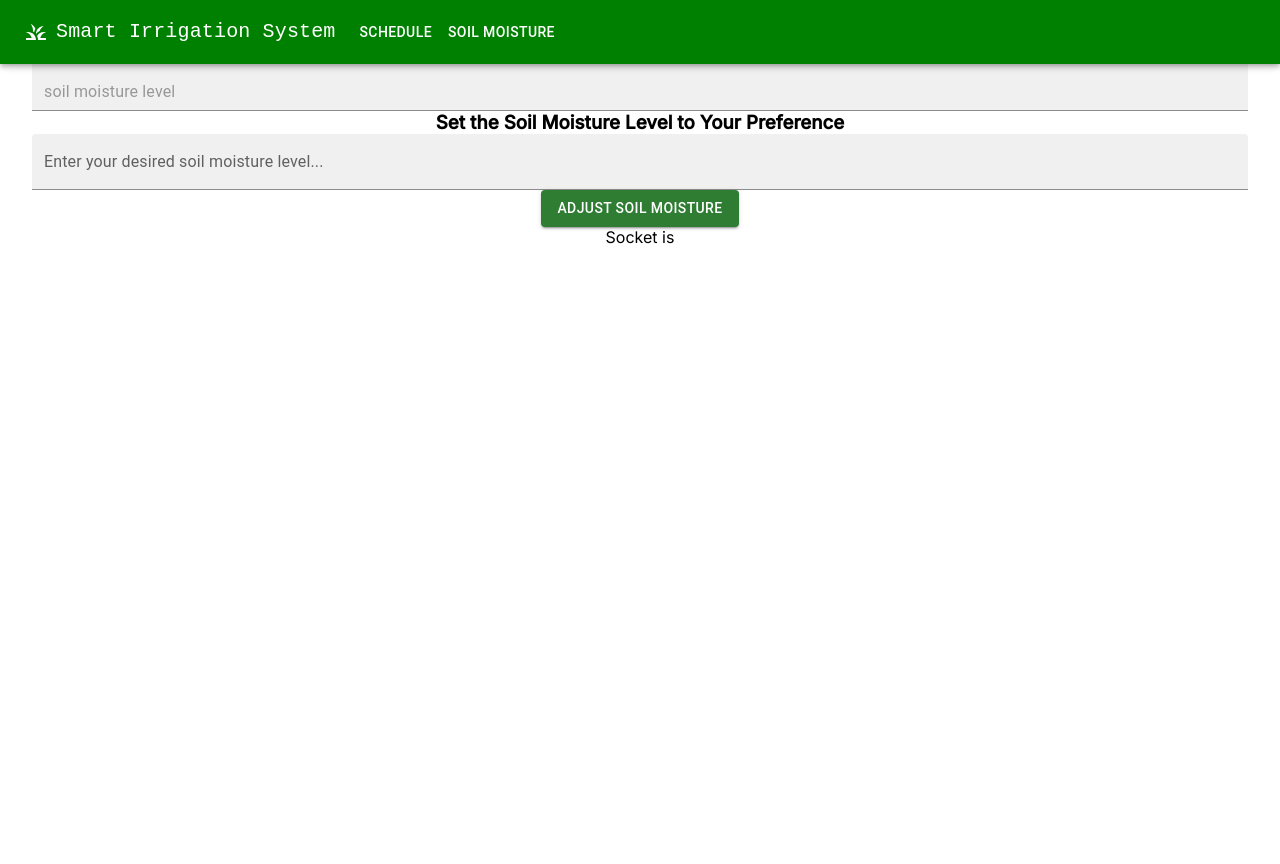
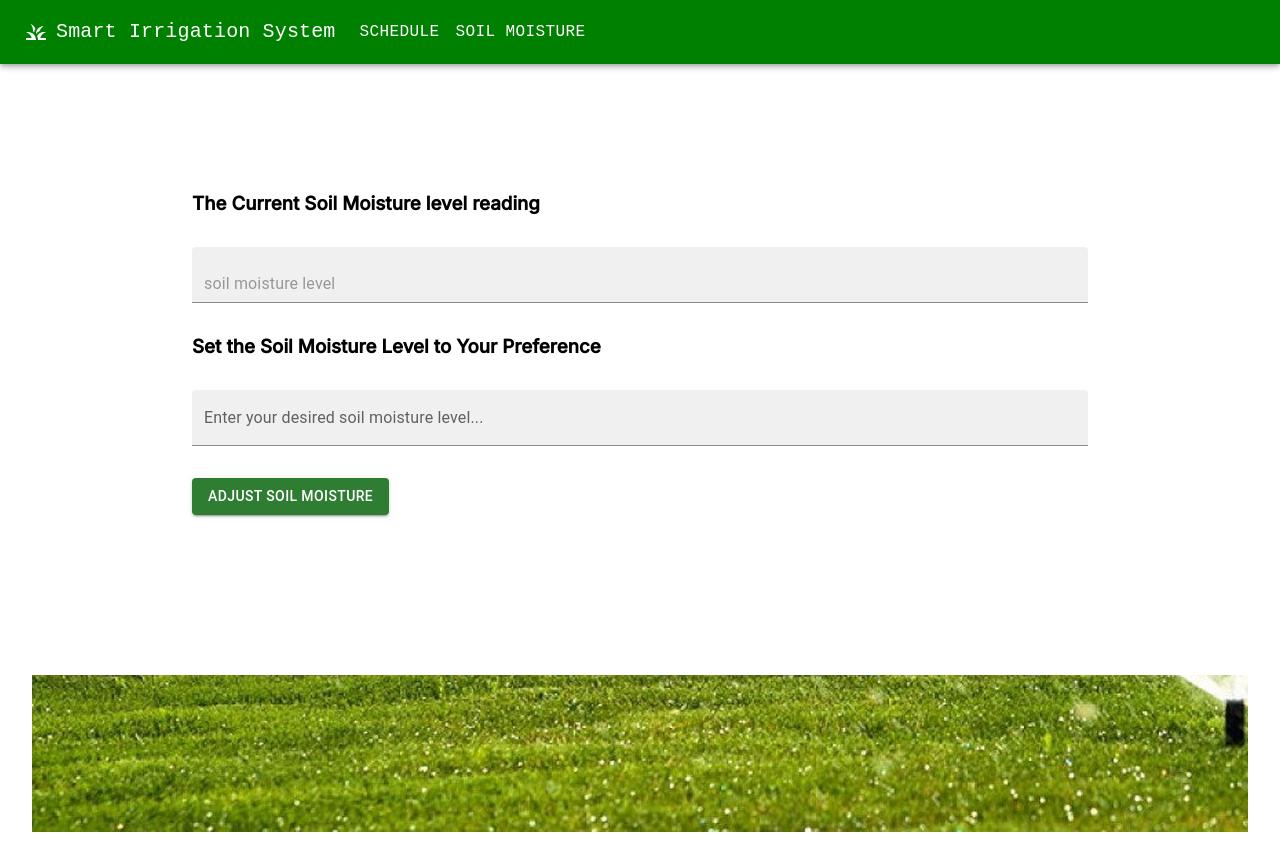
Before and after one commit to sarahishamsaied/smart-irrigation-frontend, a React (Vite) app: page /SoilMoisture in a window 1280 px wide. Before the commit the page ends 800 px from the top, so only its background shows below. Built offline with nearby package versions, Linux system fonts and the light colour scheme; no server answers.

Commit message:
last changes

```diff
--- a/src/IrrigationControl.jsx
+++ b/src/IrrigationControl.jsx
@@ -4,7 +4,7 @@ import { LocalizationProvider } from '@mui/x-date-pickers/LocalizationProvider';
 import { AdapterDayjs } from '@mui/x-date-pickers/AdapterDayjs';
 import { DateTimeField } from '@mui/x-date-pickers/DateTimeField';
 import Button from '@mui/material/Button';
-import { Grid, Paper } from '@mui/material';
+import { Grid,Typography, Paper } from '@mui/material';
 import dayjs from 'dayjs';
 const IrrigationControl = () => {
   const [startTime, setStartTime] = useState();
@@ -35,11 +35,15 @@ const IrrigationControl = () => {
     const timeRange = JSON.stringify({ startTime, endTime });
     socket.send(timeRange);
   };
+  const handleCancelClick = () => {
+    setStartTime(null);
+    setEndTime(null);
+  };
   return (
     <div>
-        <Grid container spacing={5}>
+        <Grid container padding={12} spacing={6}>
         <Grid item xs={12}>
-            <h2>Welcome to Our Smart Irrigation System</h2>
+            <h2 style={{fontFamily: 'monospace', fontSize: '28px',}}>Welcome to Our Smart Irrigation System</h2>
         </Grid>
         <Paper sx={{padding:7}}>" a cutting-edge solution designed to transform the way you manage and optimize your garden or agricultural watering needs.
         Harnessing the power of technology, our system integrates seamlessly with your environment, utilizing data-driven insights to deliver precise and efficient irrigation.
@@ -50,13 +54,19 @@ const IrrigationControl = () => {
             <Grid item xs={6}>
                 <DateTimeField
                 label="Pick a Start Date and Time "
-                slotProps= { { textField: { fullWidth: true } } }
+                slotProps={{ textField: { fullWidth: true } }}
                 value={startTime}
                 disablePast
-                onChange={setStartTime}
+                // onChange={setStartTime}
+                onChange={handleStartInputChange}
                 required
                 minTime={sixAM}
                 maxTime={fivePM}
+                helperText={
+                  <div style={{ marginTop: '8px', fontStyle: 'italic' }}>
+                    Kindly note that the designated irrigation period begins at 6 AM. We recommend commencing irrigation after this time for optimal plant health. Please be aware that irrigation is permissible until 5 PM.
+                  </div>
+                }
                 />
             </Grid>
             <Grid item xs={6}>
@@ -65,11 +75,12 @@ const IrrigationControl = () => {
                 slotProps= { { textField: { fullWidth: true } } }
                 value={endTime}
                 disablePast
-                onChange={setEndTime}
+                // onChange={setEndTime}
+                onChange={handleEndInputChange}
                 required
                 minTime={sixAM}
                 maxTime={fivePM}
-                helperText="Please note that irrigation is only allowed until 5 PM for optimal plant health."
+                //helperText="Please note that irrigation is only allowed until 5 PM for optimal plant health."
                 />
             </Grid>
         </LocalizationProvider>
@@ -77,7 +88,7 @@ const IrrigationControl = () => {
             <Button variant="contained" style={{  backgroundColor: 'green'}} onClick={handleSaveClick} >Save</Button>
         </Grid>
         <Grid item xs={6}>
-            <Button variant="outlined" color="success">Cancel</Button>
+            <Button variant="outlined" color="success" onClick={handleCancelClick}>Cancel</Button>
         </Grid>
         </Grid>
     </div>
--- a/src/NavBar.jsx
+++ b/src/NavBar.jsx
@@ -6,15 +6,14 @@ import Typography from '@mui/material/Typography';
 import Button from '@mui/material/Button';
 import IconButton from '@mui/material/IconButton';
 import GrassOutlinedIcon from '@mui/icons-material/GrassOutlined';
- import { NavLink, useNavigate } from "react-router-dom";
-import { Link } from '@mui/material';
+import {Link} from "react-router-dom";
 export default function NavBar() {
-
-  //  const navigate = useNavigate();
-  //  const navigateSoilMoisture = () => {
-  //   let path="/SoilMoisture";
-  //   navigate(path);
-  //  }
+  const linkStyles = {
+    textDecoration: 'none',
+    color: 'white',
+    fontFamily: 'monospace',
+    fontSize: '16px',
+  };
   return (
     <Box sx={{ flexGrow: 1 }}>
         <AppBar position="fixed"  style={{ width: '100%', backgroundColor: 'green'}}>
@@ -34,8 +33,8 @@ export default function NavBar() {
             Smart Irrigation System
           </Typography>
 
-          <Button color="inherit"  >Schedule</Button>
-          <Button color="inherit"  component={Link} to="/SoilMoisture" >Soil Moisture</Button>
+         <Button color="inherit"><Link style={linkStyles} to="/" >Schedule</Link></Button>
+         <Button color="inherit"><Link style={linkStyles} to="/SoilMoisture" >Soil Moisture</Link></Button>
 
         </Toolbar>
       </AppBar>
--- a/src/SoilMoisture.jsx
+++ b/src/SoilMoisture.jsx
@@ -1,8 +1,10 @@
-import { Typography } from "@mui/material";
 import React, { useState, useEffect } from "react";
 import TextField from "@mui/material/TextField";
 import Button from "@mui/material/Button";
-
+import { Grid,Typography } from '@mui/material';
+ //import image from "./CAFarmWater.jpg";
+import image from "./background.jpg";
+import Paper from "@mui/material/Paper";
 const SoilMoisture = () => {
   const [soilMoisture, setSoilMoisture] = useState("");
   const [sckt, setSckt] = useState(null);
@@ -52,8 +54,16 @@ const SoilMoisture = () => {
   }, []);
 
   return (
-    <>
-      <h3>The Current Soil Moisture level:</h3>
+   <div style={{ backgroundImage:`url(${image})`, backgroundSize: 'cover',
+   width: '100%',  margin: 0,
+   padding: 0,
+   height: '100vh', overflow: 'hidden'}}>
+
+    <Grid container sx={{backgroundColor:"white"}} spacing={4} padding={20}>
+      <Grid item >
+       <h3>The Current Soil Moisture level reading</h3>
+      </Grid>
+      <Grid item xs={12}>
         <TextField
           id="filled-read-only-input"
           placeholder="soil moisture level "
@@ -65,7 +75,11 @@ const SoilMoisture = () => {
           color="success"
           fullWidth
         />
+      </Grid>
+      <Grid item>
        <h3>Set the Soil Moisture Level to Your Preference</h3>
+      </Grid>
+      <Grid item xs={12}>
         <TextField
         id="filled-basic"
         color="success"
@@ -75,11 +89,16 @@ const SoilMoisture = () => {
         label="Enter your desired soil moisture level..."
         variant="filled"
       />
+      </Grid>
+      <Grid item>
         <Button variant="contained" color="success" onClick={handleSoilAdjust}>
           Adjust Soil Moisture
         </Button>
-      <p>Socket is{sckt}</p>
-    </>
+      </Grid>
+      {/* <p>Socket is{sckt}</p> */}
+      </Grid>
+
+      </div>
   );
 };
 
--- a/src/main.jsx
+++ b/src/main.jsx
@@ -2,8 +2,11 @@ import React from 'react'
 import ReactDOM from 'react-dom/client'
 import App from './App'
 import './index.css'
+import { BrowserRouter } from 'react-router-dom';
 ReactDOM.createRoot(document.getElementById('root')).render(
   <React.StrictMode>
+    <BrowserRouter>
     <App />
+    </BrowserRouter>
   </React.StrictMode>,
 )
```
Also changed, not shown: src/App.jsx (+0 -9 lines), src/CAFarmWater.jpg (added), src/background.jpg (added). Lines whose indentation alone changed are shown as unchanged.
